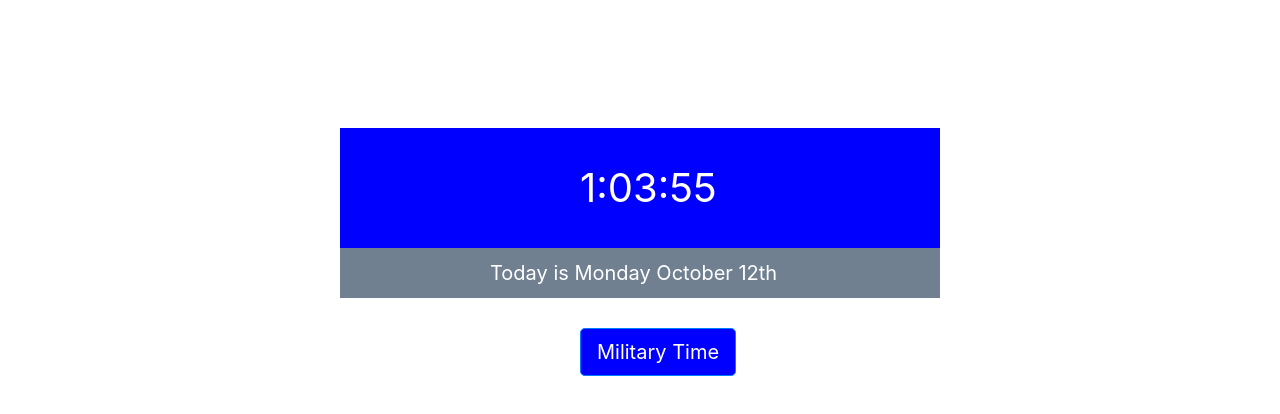
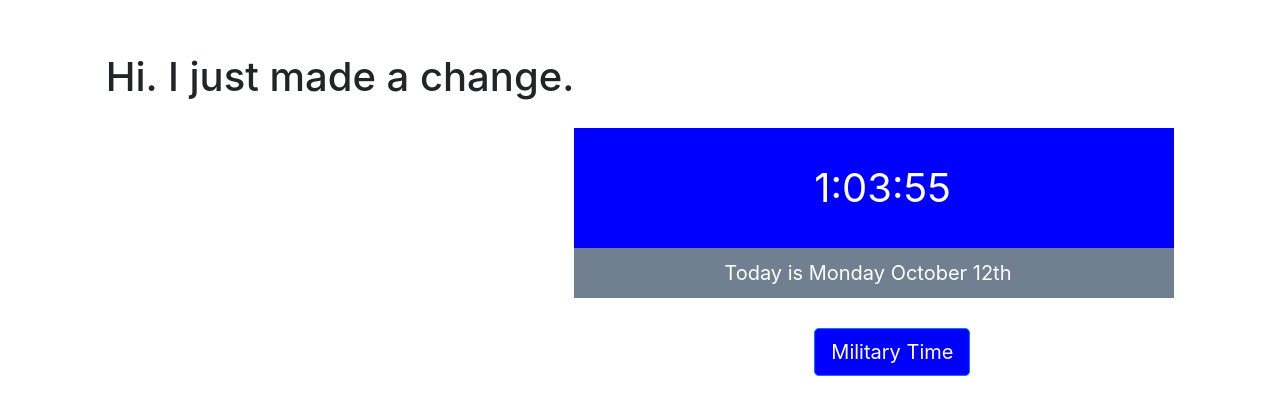
Before and after one commit to Trevorton27/digitalJsClock-, a plain HTML site: page index.html in a window 1280 px wide. Shown: the part 214-628 px from the top of the page. Drawn offline with nearby package versions, Linux system fonts and the light colour scheme.

Commit message:
first commit

```diff
--- a/index.html
+++ b/index.html
@@ -17,6 +17,9 @@
 <body>
   <div class="container">
     <div class="row align-items-center justify-content-center ">
+      <h1>
+        Hi. I just made a change.
+      </h1>
       <div class="clock-wrap">
         <div class="clock"></div>
         <div class="date"></div>
```
